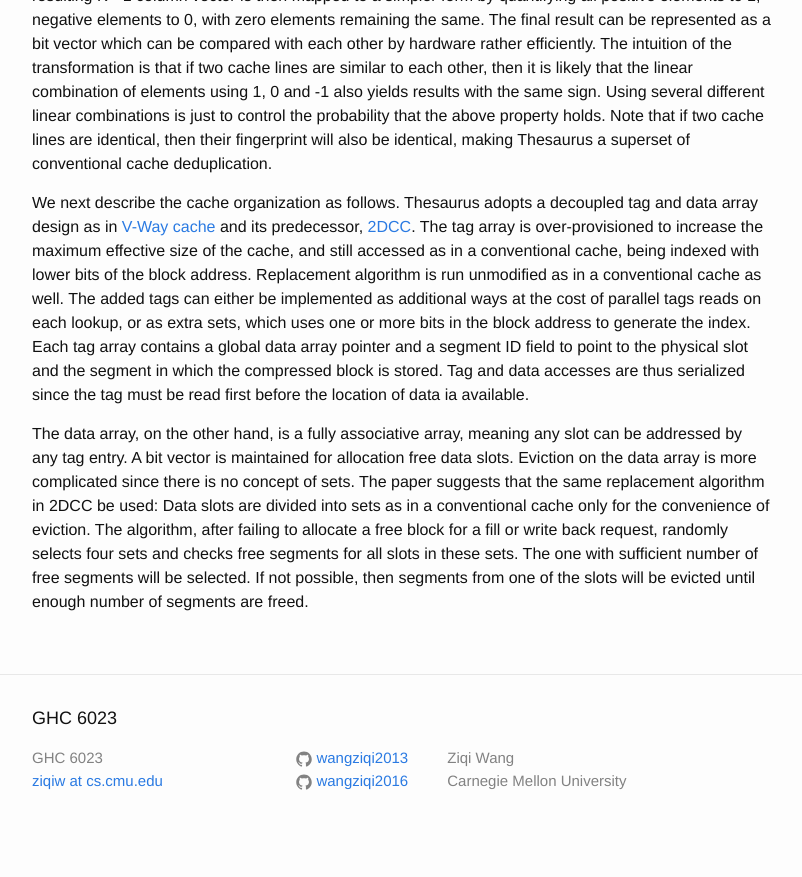
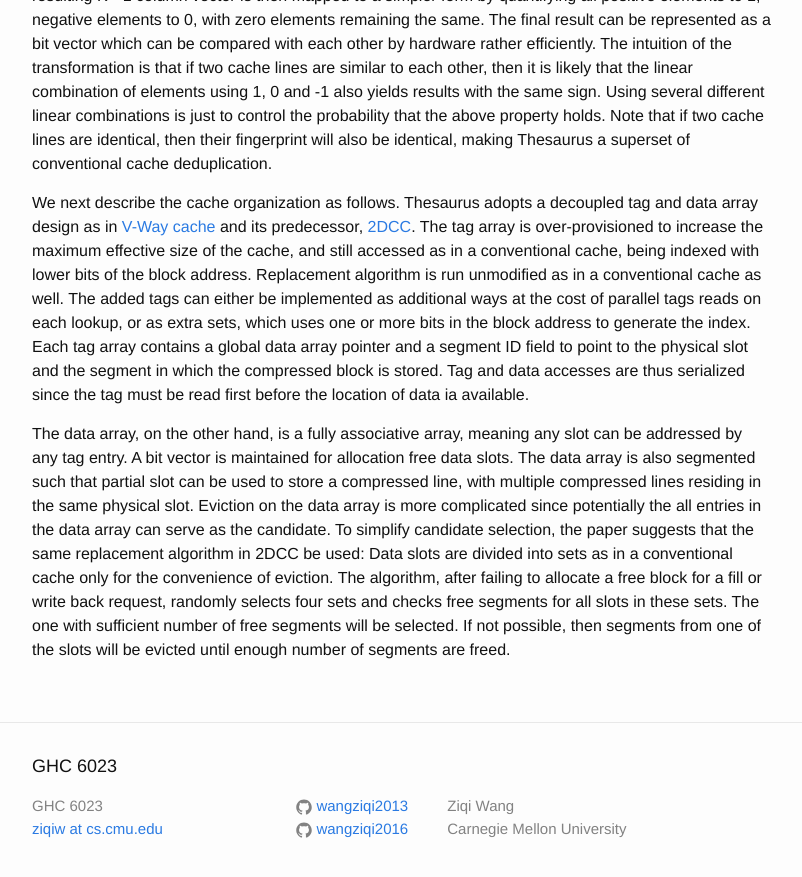
Before and after one commit to wangziqi2013/wangziqi2013.github.io, a Jekyll site: the page built from _posts/2020-07-23-thesaurus.markdown, in a window 1280 px wide and 900 px high, scrolled down 1162 px. Shown: the top 877 px of the window, without its empty margins (238-1040 px from the left). Built offline with Jekyll 4.4.1, drawn with Linux system fonts in a browser that asks for light colours; before the commit the page ends 2014 px from its top, so only the background shows below that.

Commit message:
Adding repl

```diff
--- a/_posts/2020-07-23-thesaurus.markdown
+++ b/_posts/2020-07-23-thesaurus.markdown
@@ -57,9 +57,12 @@ segment in which the compressed block is stored. Tag and data accesses are thus
 first before the location of data ia available.
 
 The data array, on the other hand, is a fully associative array, meaning any slot can be addressed by any tag entry.
-A bit vector is maintained for allocation free data slots. Eviction on the data array is more complicated since there is
-no concept of sets. The paper suggests that the same replacement algorithm in 2DCC be used: Data slots are divided into
-sets as in a conventional cache only for the convenience of eviction. The algorithm, after failing to allocate a
-free block for a fill or write back request, randomly selects four sets and checks free segments for all slots in
-these sets. The one with sufficient number of free segments will be selected. If not possible, then segments from one
-of the slots will be evicted until enough number of segments are freed.
+A bit vector is maintained for allocation free data slots.
+The data array is also segmented such that partial slot can be used to store a compressed line, with multiple compressed
+lines residing in the same physical slot.
+Eviction on the data array is more complicated since potentially the all entries in the data array can serve as the candidate.
+To simplify candidate selection, the paper suggests that the same replacement algorithm in 2DCC be used: Data slots are
+divided into sets as in a conventional cache only for the convenience of eviction. The algorithm, after failing to allocate
+a free block for a fill or write back request, randomly selects four sets and checks free segments for all slots in these
+sets. The one with sufficient number of free segments will be selected. If not possible, then segments from one of the
+slots will be evicted until enough number of segments are freed.
```
